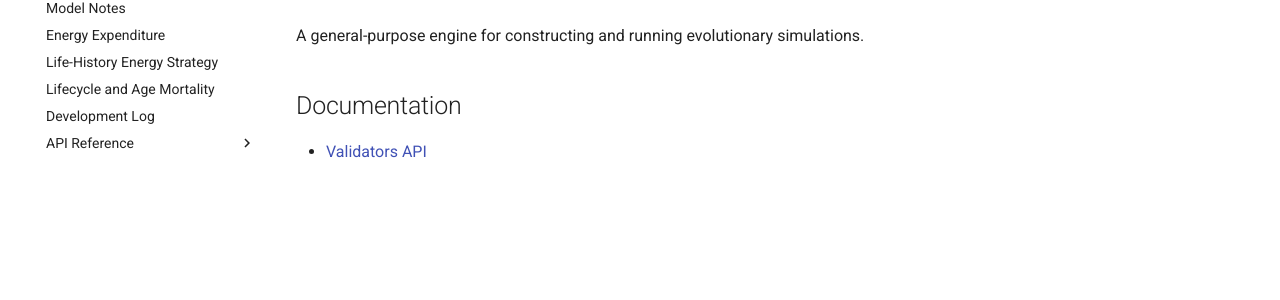
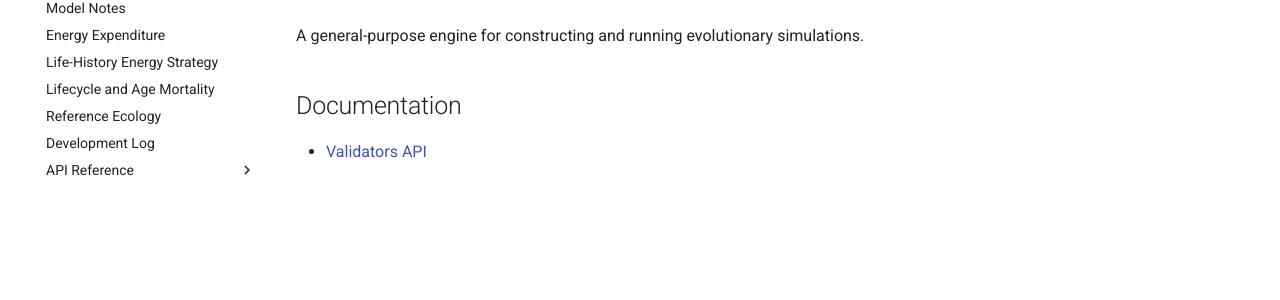
Before and after one commit to abdullahkhan57721/evolution-simulation-engine, an MkDocs documentation site: the page built from docs/index.md, in a window 1280 px wide. Shown: the part 157-457 px from the top of the page. Built offline with MkDocs 1.6.1 and Material for MkDocs 9.7.7, drawn with Linux system fonts in a browser that asks for light colours.

Commit message:
Add reference ecology documentation to MkDocs

```diff
--- a/mkdocs.yml
+++ b/mkdocs.yml
@@ -9,6 +9,7 @@ nav:
   - Energy Expenditure: energy_expenditure.md
   - Life-History Energy Strategy: life_history_energy_strategy.md
   - Lifecycle and Age Mortality: lifecycle.md
+  - Reference Ecology: reference_ecology.md
   - Development Log: development_log.md
   - API Reference:
       - Validators: references/validators.md
```
